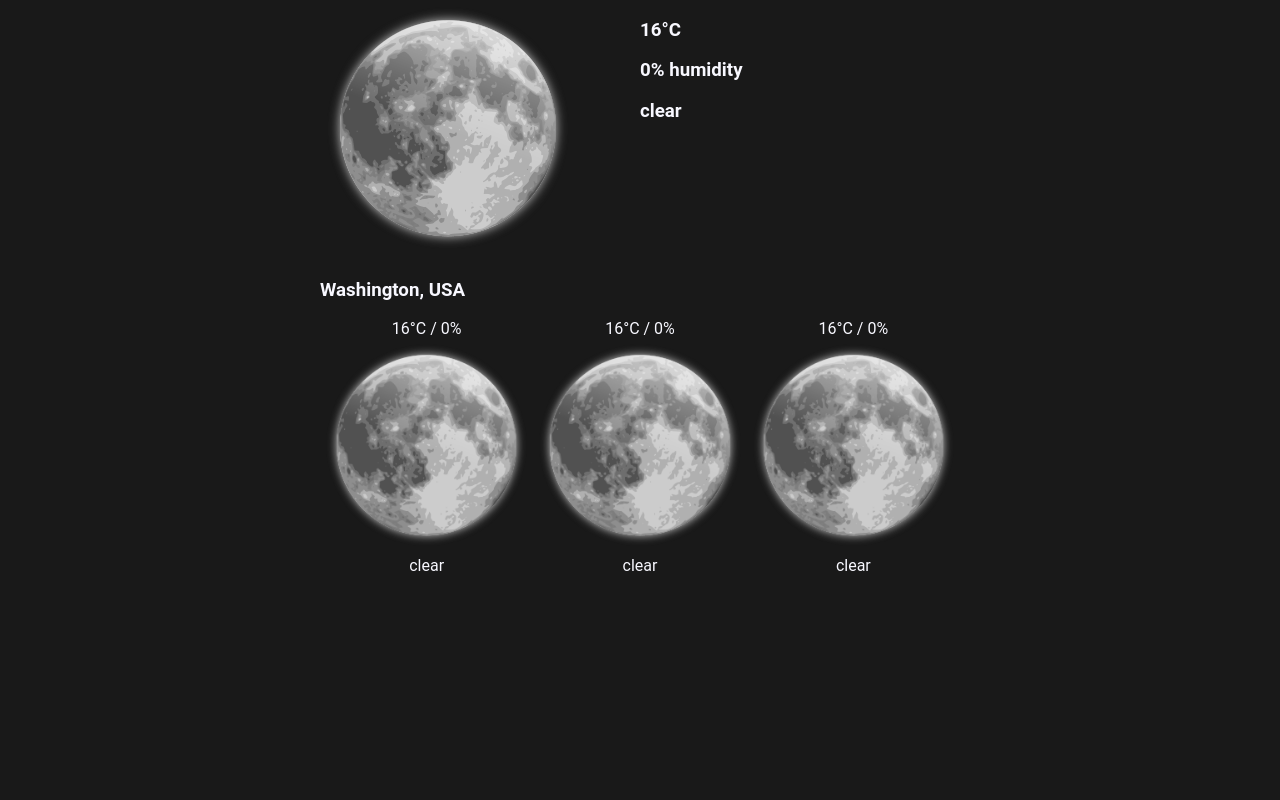
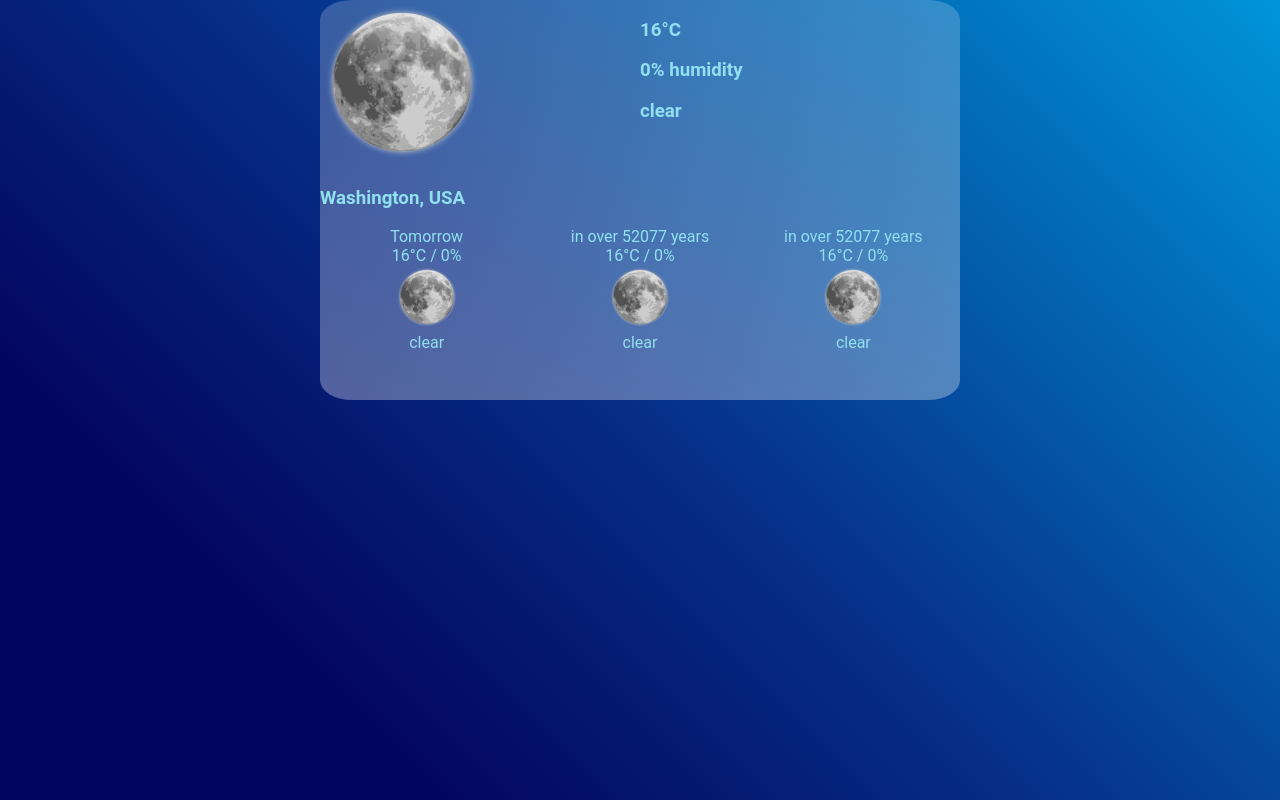
Before and after one commit to VictoriaStudios/nextJsAcademind, a Next.js app: page / in a window 1280 px wide. Built offline with nearby package versions, Linux system fonts and the light colour scheme; no server answers.

Commit message:
Started work on styling

```diff
--- a/components/Forecast.js
+++ b/components/Forecast.js
@@ -10,7 +10,7 @@ function Forecast(props) {
     const now = Date.now()
     useEffect(() => {
         console.log(
-            `Now: ${now}, dt:${data.dt}, distance: ${formatDistance(now, data.dt*1000)}`
+            `Now: ${now}, dt:${data.dt}, distance: ${formatDistance(data.dt * 1000, now, { addSuffix: true })}`
         )
     })
 
@@ -19,8 +19,14 @@ function Forecast(props) {
     return (
         <>
             <div>
+                {props.index === 0 ? (
+                    <div>Tomorrow</div>
+                ) : (
+                    <div>{formatDistance(data.dt * 1000, now, { addSuffix: true })}</div>
+                )}
+
                 <div>{(useToCelsius(data.temp.day))}°C / {data.humidity}%</div>
-                <WeatherSymbol dayWeather={data} className="forecastSymbol" />
+                <WeatherSymbol dayWeather={data} imgWidth={props.imgWidth} imgHeight={props.imgHeight} className="forecastSymbol" />
                 <div>{useIdToWeatherString(data.weather[0].id)} </div>
             </div>
         </>
--- a/components/Weather.js
+++ b/components/Weather.js
@@ -13,7 +13,7 @@ function Weather(props) {
         <div className="outerWrapper">
           <div className="innerWrapper">
             <div className="weatherSymbol">
-              <WeatherSymbol dayWeather={data.current} />
+              <WeatherSymbol dayWeather={data.current} imgWidth={164} imgHeight={164}/>
             </div>
             <div className="basicInfos">
               <h3>{useToCelsius(data.current.temp)}°C</h3>
@@ -24,9 +24,9 @@ function Weather(props) {
               <h3>{props.locationData.locality}, {props.locationData.countryName}</h3>
             </div>
             <div className="thirdRow">
-                {data.daily.map ((entry, index) => (
-                <div key={`forecast${index}`} className="forecastContainer"><Forecast dayWeather={entry}/></div>
-                ))}
+              {(data.daily.slice(1, 4)).map((entry, index) => (
+                <div key={`forecast${index}`} className="forecastContainer"><Forecast dayWeather={entry} imgWidth={64} imgHeight={64} index={index}/></div>
+              ))}
             </div>
           </div>
         </div>
--- a/components/WeatherSymbol.js
+++ b/components/WeatherSymbol.js
@@ -6,8 +6,8 @@ function WeatherSymbol(props) {
   const id = data.weather[0].id
   let nightTime = false
    if (data.dt > data.sunset) nightTime= true
-  let imgWidth = "256"
-  let imgHeight = "256"
+  let imgWidth = 256
+  let imgHeight = 256
   if (props.imgWidth !== undefined ) imgWidth = props.imgWidth
   if (props.imgHeight !== undefined ) imgHeight = props.imgHeight
   let imgSrc = "/weather-01.png"
--- a/pages/index.js
+++ b/pages/index.js
@@ -61,6 +61,20 @@ function HomePage() {
           id:800
         }
       ]
+    },
+    {
+      sunrise:0,
+      dt:now,
+      sunset:2,
+      temp:{
+        day:290
+      },
+      humidity:0,
+      weather:[
+        {
+          id:800
+        }
+      ]
     },],
     nightTime : false,
   })
@@ -80,7 +94,7 @@ function HomePage() {
           fetch (`https://api.openweathermap.org/data/2.5/onecall?lat=${pos.coords.latitude}&lon=${pos.coords.longitude}&exclude=minutely,hourly&appid=${apiKey}`)
           .then ((response) => {
             response.json().then ((data) =>  {
-              if (data.daily.length > 3) data.daily.length=3
+              //if (data.daily.length > 3) data.daily.length=3
               setWeatherData(data)
             })
           })
--- a/styles/globals.css
+++ b/styles/globals.css
@@ -1,26 +1,28 @@
 html,
 body {
+
   padding: 0;
   margin: 0;
   /* get better font */
   font-family:  Roboto, Oxygen, Ubuntu, Cantarell, Fira Sans, Droid Sans, Helvetica Neue, sans-serif;
-  background-color:rgba(0, 0, 0, 0.9);
-  color:ghostwhite;
+  background: linear-gradient(45deg,#03045E 20%, #062f88 50% ,#0094d8);
+  width: 100vw;
+  height: 100vh;
+
 }
 
 a {
   color: inherit;
   text-decoration: none;
+
 }
 
-* {
-  box-sizing: border-box;
-}
 
 h1 {
   margin-top: 1rem;
   margin-bottom: 1rem;
   text-align: center;
+
 }
 
 .outerWrapper {
@@ -30,18 +32,24 @@ h1 {
   transform: translate(-50%,-20%);
   width:50vw;
   height:50vh;
+  color:#90E0EF;
+  background: linear-gradient(rgba(245, 245, 245, 0.205), rgba(255, 255, 255, 0.315));
+  border-radius: 5%;
+}
 
-}
 
 .innerWrapper {
   display: grid;
   grid-template-columns: repeat(2, 1fr);
-  height:100%
+  max-height:100%;
+  max-width: 100%;
+
 }
 
 .secondRow {
   grid-column-start: 1;
   grid-column-end: 3;
+
 }
 
 .thirdRow {
@@ -54,3 +62,7 @@ h1 {
 .forecastContainer {
   text-align: center;
 }
+
+.weatherSymbol {
+  max-height: 100%;
+}
```
